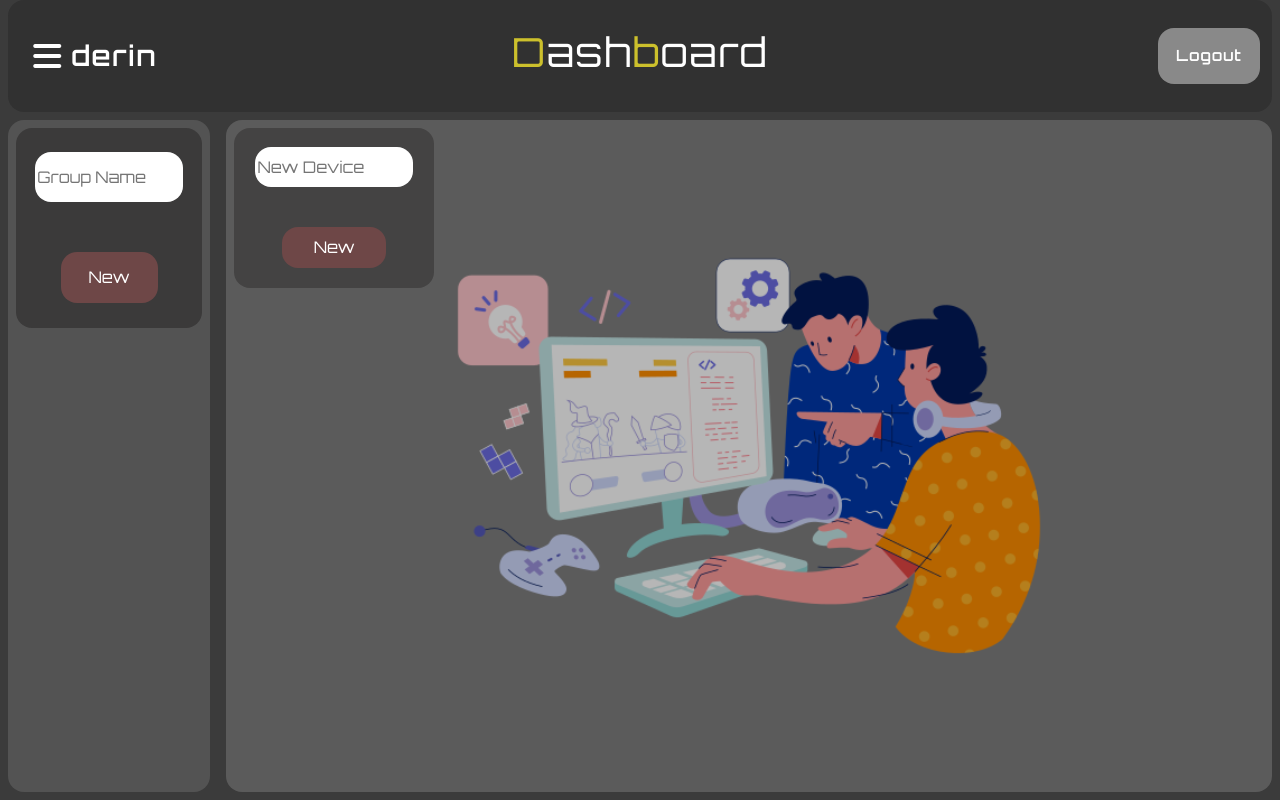
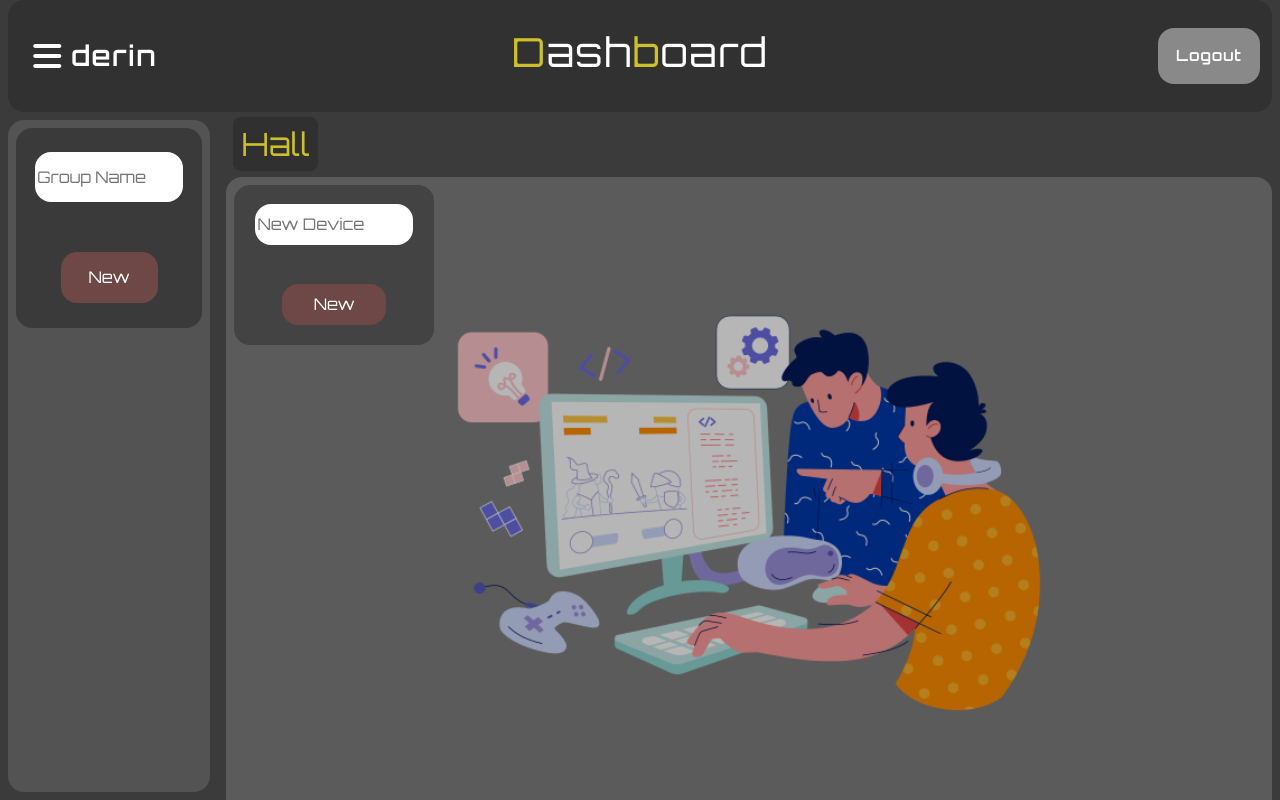
Before and after one commit to derinjohnantony/IOT-Website, a Django app: page /homeapp/dashboard/listgroup/39 in a window 1280 px wide. Run offline with Django 4.2, Linux system fonts and the light colour scheme; a user stored in the database is signed in; data comes from the database, SQL or seed files in the repository; both versions use the stored data as it was after the commit.

Commit message:
seventh commit 7

```diff
--- a/homeapp/views.py
+++ b/homeapp/views.py
@@ -30,11 +30,15 @@ def index(request):
     return render(request, "signin.html")
 
 def dashboard(request):
-    context = {
-        "groupdata":groupdatainfo.objects.filter(userg = request.user.username).all(),
-        # "appliancedata":appliancesdatainfo.objects.filter(usera = request.user.username).all(),
-    }
-    return render(request, "dashboard.html", context)
+    if request.user.is_authenticated:
+        context = {
+            "groupdata":groupdatainfo.objects.filter(userg = request.user.username).all(),
+            # "appliancedata":appliancesdatainfo.objects.filter(usera = request.user.username).all(),
+        }
+        return render(request, "dashboard.html", context)
+    else:
+        messages.error(request, "Please Signin", extra_tags="danger")
+        return redirect('index')
 
 
 def savegroup(request):
@@ -158,6 +162,15 @@ def signup(request):
         username = request.POST.get("username")
         email = request.POST.get("email")
         password = request.POST.get("password")
+        if(username == ''):
+            messages.error(request, "Enter Username", extra_tags="danger")
+            return redirect('index')
+        elif(email == ''):
+            messages.error(request, "Enter Email", extra_tags="danger")
+            return redirect('index')
+        elif(password == ''):
+            messages.error(request, "Enter Password", extra_tags="danger")
+            return redirect('index')
 
         if User.objects.filter(username = username):
             messages.error(request, "Username already exists", extra_tags="danger")
@@ -178,6 +191,12 @@ def signin(request):
     if request.method == 'POST':
         username = request.POST.get("username")
         password = request.POST.get("password")
+        if(username == ''):
+            messages.error(request, "Enter Username", extra_tags="danger")
+            return redirect('index')
+        elif(password == ''):
+            messages.error(request, "Enter Password", extra_tags="danger")
+            return redirect('index')
         user = authenticate(request, username=username, password=password)
         if user is not None:
             login(request, user)
--- a/static/css/stylesdash.css
+++ b/static/css/stylesdash.css
@@ -96,10 +96,13 @@ body {
     border-radius: 10px;
 }
 
-
+.item-con-container{
+    height: 84vh;
+}
 .items-container123 {
+    height: 100%;
     background-color: #5b5b5b;
-    margin: 1vh 0vw 1vh 1vh;
+    margin: 0vh 0vw 1vh 1vh;
     background-image: url(iot19.png);
     background-position: center;
     background-size: contain;
@@ -120,6 +123,24 @@ body {
 .items-container123::-webkit-scrollbar-thumb {
     background-color: #3b3b3b;
     border-radius: 10px;
+}
+
+.gphead{
+    display: flex;
+    justify-content: flex-start;
+    align-items: center;
+    padding: 5px 4px 6px 15px;
+}
+
+.gphead h2{
+    color: #ccc02c;
+    font-size: 4vmin;
+    background-color: #303030;
+    max-width: fit-content;
+    border-radius: 1vmin;
+    padding: 8px;
+    margin: 0;
+    font-family: 'Orbitron', sans-serif;
 }
 
 .iotim1 {
--- a/templates/dashboard.html
+++ b/templates/dashboard.html
@@ -84,14 +84,42 @@
                 <p style="display: none;" id="para123">{{ gpname }}</p>
             </div>
 
+            <div class="item-con-container">
+                <div class="gphead"><h2>{{ gpname }}</h2></div>
                 <div class="items-container123">
 
                     {% for listdata in list %}
                     <span class="item-item">
                         <p class="devicename">{{ listdata.appliancename }}</p>
                         <a href="{% url 'changestatus' listdata.id %}" class="devicestatus">{{ listdata.status }}</a>
-                    <a href="{% url 'deleteitem' listdata.id %}" class="gpi456"><i class="fa-solid fa-trash"></i></a>
+                        <a href="{% url 'deleteitem' listdata.id %}" class="gpi456"><i
+                                class="fa-solid fa-trash"></i></a>
                     </span>
+
+                    <span class="item-item"></span>
+                <span class="item-item"></span>
+                <span class="item-item"></span>
+                <span class="item-item"></span>
+                <span class="item-item"></span>
+                <span class="item-item"></span>
+                <span class="item-item"></span>
+                <span class="item-item"></span>
+                <span class="item-item"></span>
+                <span class="item-item"></span>
+                <span class="item-item"></span>
+                <span class="item-item"></span>
+                <span class="item-item"></span>
+                <span class="item-item"></span>
+                <span class="item-item"></span>
+                <span class="item-item"></span>
+                <span class="item-item"></span>
+                <span class="item-item"></span>
+                <span class="item-item"></span>
+                <span class="item-item"></span>
+                <span class="item-item"></span>
+                <span class="item-item"></span>
+                <span class="item-item"></span>
+                <span class="item-item"></span>
 
                     {% endfor %}
                     <form method="POST" action='new/saveitem' class="item-item" id="last-form">
@@ -101,6 +129,7 @@
                         <button class="devicebutton" id="newdevice" type="submit"> New</button>
                     </form>
 
+                </div>
             </div>
 
             <div class="sidebar"><i class="fa-solid fa-angles-right"></i></div>
@@ -155,11 +184,19 @@
 
     <script>
         var sidebar = document.querySelector(".sidebar")
-        sidebar.addEventListener('click', function(){
-            var gp12 =document.querySelector(".groups-container123")
+        sidebar.addEventListener('click', function () {
+            var gp12 = document.querySelector(".groups-container123")
             gp12.classList.toggle("newgp")
             sidebar.classList.toggle("newside")
         })
+    </script>
+    <script>
+        var gphead = document.querySelector(".gphead")
+        var itemscontainer123 = document.querySelector(".items-container123")
+        if(gphead.innerText == ''){
+            gphead.style.display = "None"
+            itemscontainer123.style.margin = "1vh 0vw 1vh 1vh"
+        }
     </script>
 
     <script>
```
Also changed, not shown: db.sqlite3. Lines whose indentation alone changed are shown as unchanged.
